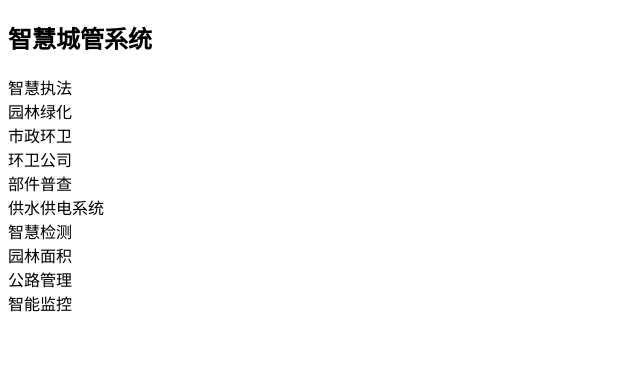
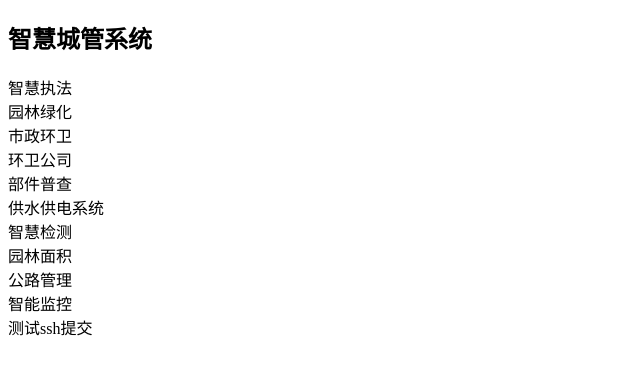
Before and after one commit to Lt1214397715/git_demo3, a plain HTML site: page index.html in a window 1280 px wide. Shown: the whole page, without its empty margins (0-640 px from the left). Drawn offline with Linux system fonts and the light colour scheme.

Commit message:
测试ssh提交

```diff
--- a/index.html
+++ b/index.html
@@ -20,5 +20,6 @@
  <div>园林面积</div>
  <div>公路管理</div>
  <div>智能监控</div>
+ <div>测试ssh提交</div>
  </body>
 </html>
```
